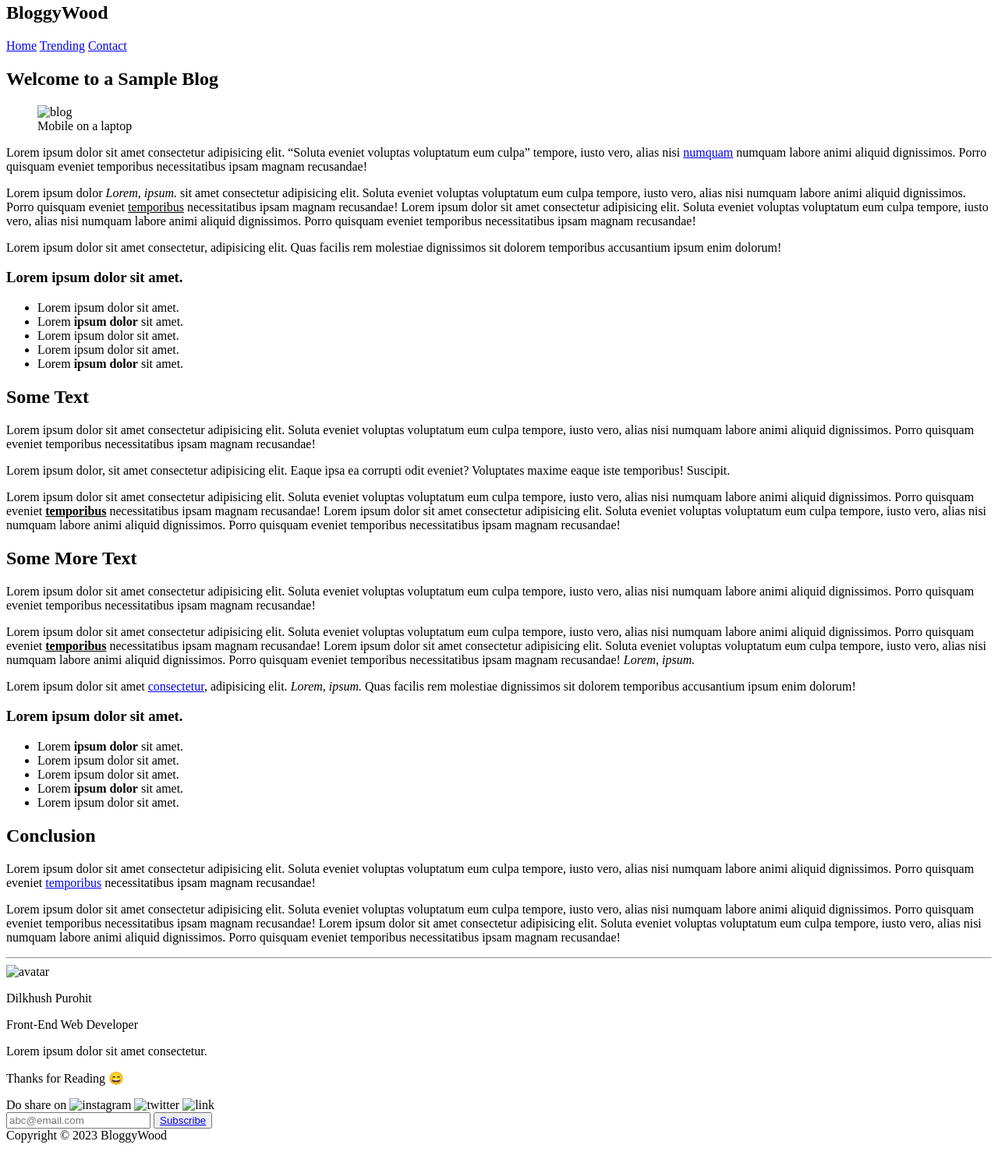
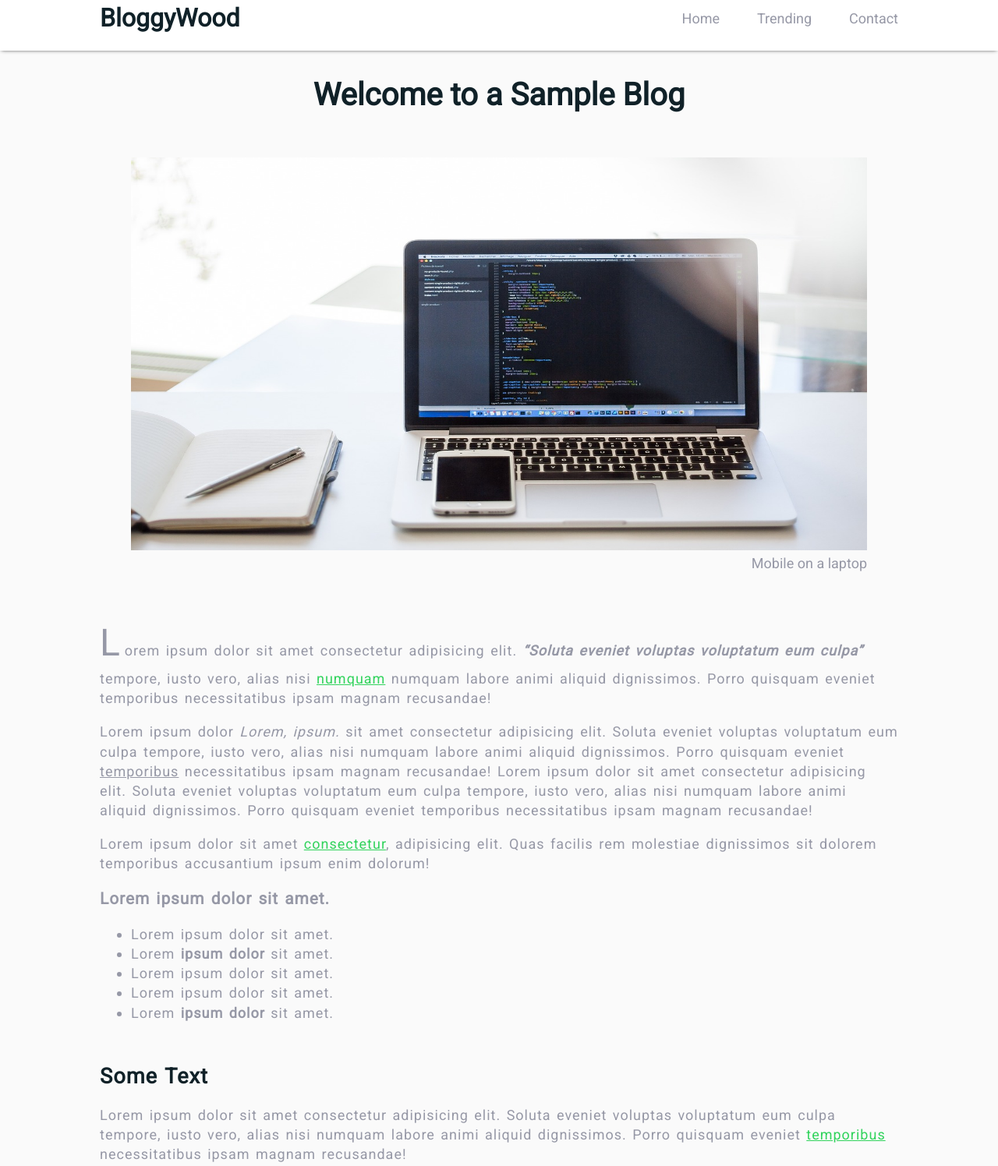
Before and after one commit to DIlkhush00/udacity-personal-blog-site, a plain HTML site: page pages/post.html in a window 1280 px wide. Shown: the part 17-1513 px from the top of the page at 78% size. Before the commit the page ends 1491 px from the top, so only its background shows below. Drawn offline with Linux system fonts and the light colour scheme; the site is published under a folder, as on GitHub Pages, so addresses that start at the root find nothing.

Commit message:
path fix in post.html

```diff
--- a/pages/post.html
+++ b/pages/post.html
@@ -4,12 +4,12 @@
 <head>
     <meta charset="UTF-8">
     <meta name="viewport" content="width=device-width, initial-scale=1.0">
-    <link rel="apple-touch-icon" sizes="180x180" href="/favicon_io/apple-touch-icon.png">
-    <link rel="icon" type="image/png" sizes="32x32" href="/favicon_io/favicon-32x32.png">
-    <link rel="icon" type="image/png" sizes="16x16" href="/favicon_io/favicon-16x16.png">
-    <link rel="manifest" href="/favicon_io/site.webmanifest">
+    <link rel="apple-touch-icon" sizes="180x180" href="../favicon_io/apple-touch-icon.png">
+    <link rel="icon" type="image/png" sizes="32x32" href="../favicon_io/favicon-32x32.png">
+    <link rel="icon" type="image/png" sizes="16x16" href="../favicon_io/favicon-16x16.png">
+    <link rel="manifest" href="../favicon_io/site.webmanifest">
     <title>Blog</title>
-    <link rel="stylesheet" href="/css/main.css">
+    <link rel="stylesheet" href="../css/main.css">
 </head>
 
 <body>
@@ -19,7 +19,7 @@
                 <h1>BloggyWood</h1>
             </div>
             <div class="links">
-                <a href="/index.html">Home</a>
+                <a href="../index.html">Home</a>
                 <a href="#trending">Trending</a>
                 <a href="#footer">Contact</a>
             </div>
@@ -32,7 +32,7 @@
             </div>
             <div class="blog--image container--py">
                 <figure>
-                    <img src="/images/blog-bg.jpg" alt="blog">
+                    <img src="../images/blog-bg.jpg" alt="blog">
                     <figcaption>Mobile on a laptop</figcaption>
                 </figure>
             </div>
@@ -141,7 +141,7 @@
             </div>
             <hr>
             <div class="author--info">
-                <img src="/images/avatar.jpg" alt="avatar">
+                <img src="../images/avatar.jpg" alt="avatar">
                 <div class="info--text">
                     <p>Dilkhush Purohit</p>
                     <p>Front-End Web Developer</p>
@@ -153,9 +153,9 @@
             </div>
             <div class="share">
                 Do share on
-                <img src="/images/insta.png" alt="instagram">
-                <img src="/images/twitter.png" alt="twitter">
-                <img src="/images/link.png" alt="link">
+                <img src="../images/insta.png" alt="instagram">
+                <img src="../images/twitter.png" alt="twitter">
+                <img src="../images/link.png" alt="link">
             </div>
         </div>
     </article>
```
